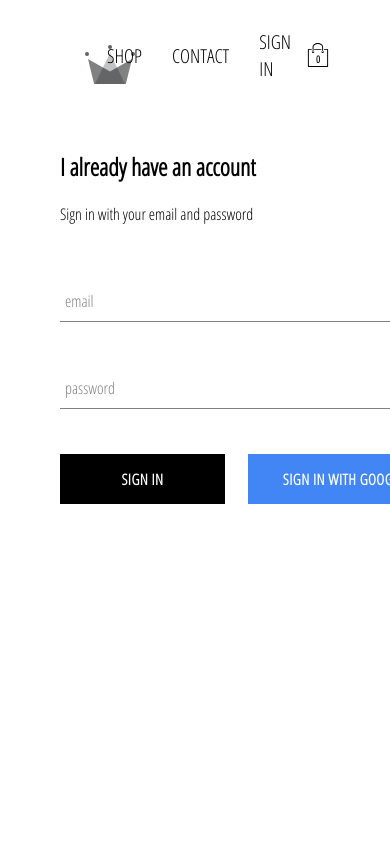
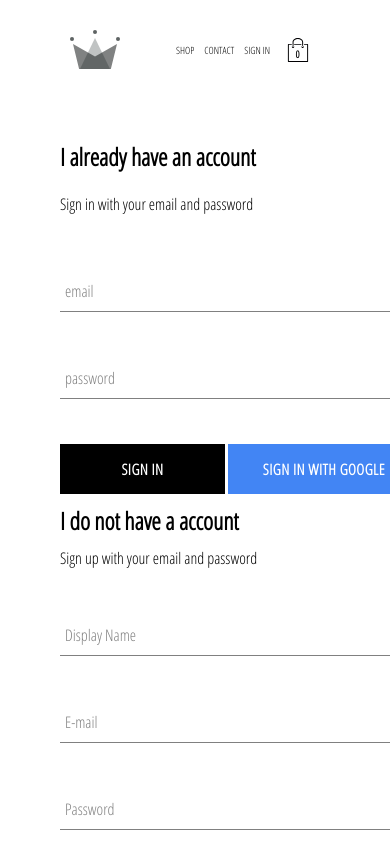
Before and after one commit to wwf410918701/E-Commerce-website, a React (Create React App) app in the folder ecommerce-website/: page /signin in a window 390 px wide. Shown: the top 844 px of the page. Built offline with nearby package versions, Linux system fonts and the light colour scheme; no server answers; a web font is replaced by a local one.

Commit message:
update to adapt mobile phones and ipads

```diff
--- a/ecommerce-website/src/App.css
+++ /dev/null
@@ -1,52 +0,0 @@
-.App {
-  text-align: center;
-}
-
-.App-logo {
-  height: 40vmin;
-  pointer-events: none;
-}
-
-body {
-  font-family: 'Open Sans Condensed';
-  padding: 20px 60px;
-}
-
-a{
-  color: black;
-  text-decoration: none;
-}
-
-@media (prefers-reduced-motion: no-preference) {
-  .App-logo {
-    animation: App-logo-spin infinite 20s linear;
-  }
-}
-
-.App-header {
-  background-color: #282c34;
-  min-height: 100vh;
-  display: flex;
-  flex-direction: column;
-  align-items: center;
-  justify-content: center;
-  font-size: calc(10px + 2vmin);
-  color: white;
-}
-
-.App-link {
-  color: #61dafb;
-}
-
-*{
-  box-sizing: border-box;
-}
-
-@keyframes App-logo-spin {
-  from {
-    transform: rotate(0deg);
-  }
-  to {
-    transform: rotate(360deg);
-  }
-}
--- a/ecommerce-website/src/App.js
+++ b/ecommerce-website/src/App.js
@@ -1,4 +1,3 @@
-import './App.css';
 import HomePage from './pages/homepage/homepage.component'
 import ShopPage from './pages/shop/shop.component'
 import {Route, Switch, Redirect} from 'react-router-dom'
@@ -9,6 +8,7 @@
 import { checkUserSession } from './redux/user/user.actions';
 import CheckOut from './pages/checkout/checkout.component';
 import { selectCurrentUser } from './redux/user/user.selectors';
+import { GlobalStyle } from './global.styles';
 
 
 
@@ -22,6 +22,7 @@
 
   return (
     <div>
+      <GlobalStyle />
       <Header/>
       <Switch>
         <Route path='/shop' component={ShopPage}/>
--- a/ecommerce-website/src/components/collection-item/collection-item.styles.jsx
+++ b/ecommerce-website/src/components/collection-item/collection-item.styles.jsx
@@ -18,6 +18,20 @@
           display: flex;
         }
       }
+
+    @media screen and (max-width: 800px) {
+        width: 40vw;
+
+        &:hover {
+            .image {
+                opacity: unset;
+            }
+
+            button {
+                opacity: unset;
+            }
+        }
+    }
 `
 export const CollectionItemFooterContainer = styled.div`
     width: 100%;
@@ -47,4 +61,11 @@
     position: absolute;
     top: 255px;
     display: none;
+
+    @media screen and (max-width: 800px) {
+        display: block;
+        opacity: 0.9;
+        min-width: unset;
+        padding: 0 10px;
+    }
 `
--- a/ecommerce-website/src/components/collection-preview/collection-preview.styles.jsx
+++ b/ecommerce-website/src/components/collection-preview/collection-preview.styles.jsx
@@ -4,6 +4,10 @@
     display: flex;
     flex-direction: column;
     margin-bottom: 30px;
+
+    // @media screen and (max-width: 800px) {
+    //     align-items: center;
+    // }
 `
 export const Title = styled.h1`
     font-size: 28px;
@@ -13,4 +17,10 @@
 export const Preview = styled.div`
     display: flex;
     justify-content: space-between;
+
+    @media screen and (max-width: 800px) {
+        display: grid;
+        grid-template-columns: 1fr 1fr;
+        grid-gap: 15px;
+    }
 `
--- a/ecommerce-website/src/components/collection/collection.styles.jsx
+++ b/ecommerce-website/src/components/collection/collection.styles.jsx
@@ -15,4 +15,9 @@
     & .collection-item {
         margin-bottom: 30px;
       }
+
+    @media screen and (max-width: 800px) {
+        display: grid;
+        grid-template-columns: 1fr 1fr;
+    }
 `
--- a/ecommerce-website/src/components/header/header.styles.jsx
+++ b/ecommerce-website/src/components/header/header.styles.jsx
@@ -7,12 +7,23 @@
     display: flex;
     justify-content: space-between;
     margin-bottom: 25px;
+
+    @media screen and (max-width: 800px) {
+        height: 60px;
+        padding: 10px;
+        margin-bottom: 20px;
+    }
 `
 
 export const LogoContainer = styled(Link)`
     height: 100%;
     width: 70px;
     padding: 25px;
+
+    @media screen and (max-width: 800px) {
+        width: 50px;
+        padding: 0;
+    }
 `
 
 export const OptionsCollection = styled.div`
@@ -21,10 +32,23 @@
     display: flex;
     align-items: center;
     justify-content: flex-end;
+
+    @media screen and (max-width: 800px && min-width: 600px) {
+        width: 80%;
+    }
+
+    @media screen and (max-width: 600px) {
+        width: 80%;
+        margin-left: auto;
+    }
 `
 
 export const OptionContainer = styled(Link)`
     padding: 10px 15px;
     cursor: pointer;
     font-size: larger;
+    @media screen and ( max-width: 600px ){
+        padding: 5px 5px;
+        font-size: 10px;
+    }
 `
--- a/ecommerce-website/src/components/menu-item/menu-item.styles.jsx
+++ b/ecommerce-website/src/components/menu-item/menu-item.styles.jsx
@@ -21,6 +21,9 @@
 
     &.large{
         height: 380px;
+        @media screen and (max-width: 800px) {
+            height: 200px;
+        }
     }
 
     &:hover {
@@ -34,6 +37,9 @@
         & .content {
             opacity: 0.9;
         }
+    }
+    @media screen and (max-width: 800px) {
+        height: 200px;
     }
 `
 
@@ -56,7 +62,11 @@
     position: absolute;
     background-color: white;
     opacity: 0.7;
+    @media screen and (max-width: 600px) {
+        padding: 0 10px;
+    }
 `
+
 export const MenuItemTitle = styled.h1`
     font-weight: bold;
     margin-bottom: 6px;
--- a/ecommerce-website/src/components/sign-in/sigin-in.styles.jsx
+++ b/ecommerce-website/src/components/sign-in/sigin-in.styles.jsx
@@ -4,6 +4,10 @@
     width: 380px;
     display: flex;
     flex-direction: column;
+
+    @media screen and (max-width: 800px) {
+        width: 360px;
+    }
 `
 
 export const SignInTitle = styled.div`
--- a/ecommerce-website/src/components/sign-up/sign-up.styles.jsx
+++ b/ecommerce-website/src/components/sign-up/sign-up.styles.jsx
@@ -4,6 +4,10 @@
     display: flex;
     flex-direction: column;
     width: 380px;
+
+    @media screen and (max-width: 800px) {
+        width: 360px;
+    }
 `
 export const SignUpTitle = styled.h2`
     margin: 10px 0;
--- /dev/null
+++ b/ecommerce-website/src/global.styles.js
@@ -0,0 +1,56 @@
+import { createGlobalStyle } from 'styled-components';
+
+export const GlobalStyle = createGlobalStyle`
+.App {
+    text-align: center;
+  }
+
+  .App-logo {
+    height: 40vmin;
+    pointer-events: none;
+  }
+
+  body {
+    font-family: 'Open Sans Condensed';
+    padding: 20px 60px;
+  }
+
+  a{
+    color: black;
+    text-decoration: none;
+  }
+
+  @media (prefers-reduced-motion: no-preference) {
+    .App-logo {
+      animation: App-logo-spin infinite 20s linear;
+    }
+  }
+
+  .App-header {
+    background-color: #282c34;
+    min-height: 100vh;
+    display: flex;
+    flex-direction: column;
+    align-items: center;
+    justify-content: center;
+    font-size: calc(10px + 2vmin);
+    color: white;
+  }
+
+  .App-link {
+    color: #61dafb;
+  }
+
+  *{
+    box-sizing: border-box;
+  }
+
+  @keyframes App-logo-spin {
+    from {
+      transform: rotate(0deg);
+    }
+    to {
+      transform: rotate(360deg);
+    }
+  }
+`
--- a/ecommerce-website/src/pages/homepage/homepage.styles.jsx
+++ b/ecommerce-website/src/pages/homepage/homepage.styles.jsx
@@ -5,4 +5,8 @@
     flex-direction: column;
     align-items: center;
     padding: 20px 80px;
+
+    @media screen and (max-width: 600px) {
+        padding: unset;
+    }
 `
--- a/ecommerce-website/src/pages/sign-in-and-sign-up/sign-in-and-sign-up.styles.jsx
+++ b/ecommerce-website/src/pages/sign-in-and-sign-up/sign-in-and-sign-up.styles.jsx
@@ -5,4 +5,9 @@
     display: flex;
     justify-content: space-between;
     margin: 30px auto;
+
+    @media screen and (max-width: 800px) {
+        display: flex;
+        flex-direction: column;
+    }
 `
```
